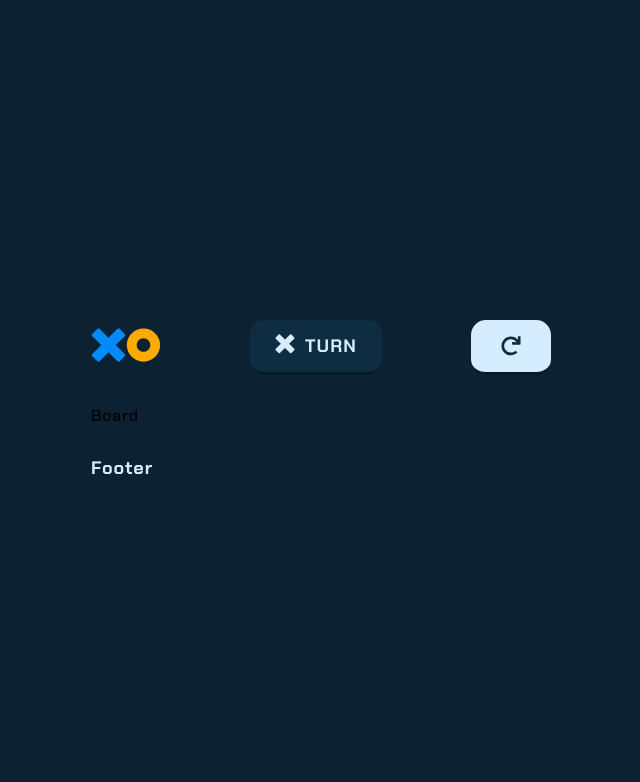
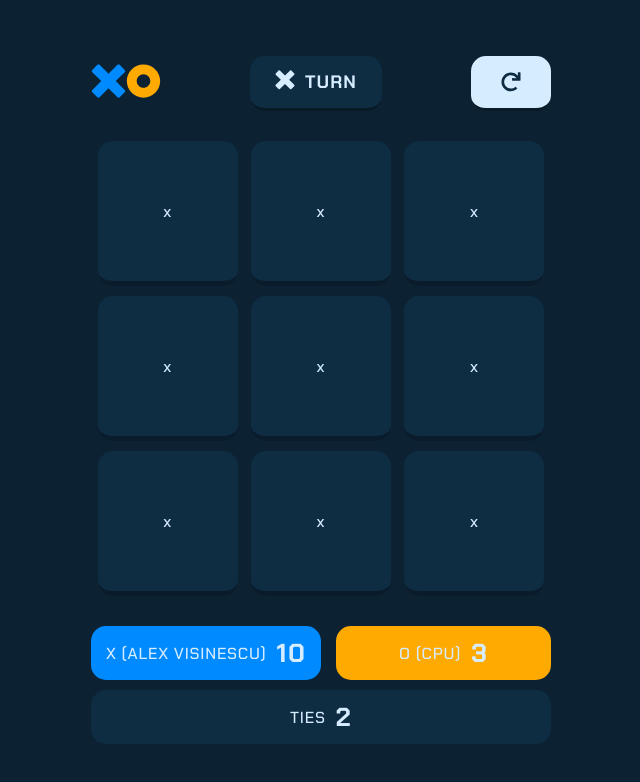
Before and after one commit to Roland-Mehes/TicTacToe-REACT, a React (Vite) app: page /TicTacToe in a window 1280 px wide. Shown: the top 782 px of the page, without its empty margins (319-959 px from the left). Built offline with nearby package versions, Linux system fonts and the light colour scheme.

Commit message:
add TicTacToe (main game) design with header and score display

```diff
--- a/src/components/MarkerSwitcher.jsx
+++ b/src/components/MarkerSwitcher.jsx
@@ -9,7 +9,6 @@ const MarkerSwitcher = () => {
   const handleActiveButton = (marker) => {
     setActiveButton(marker);
   };
-  console.log('render is :' + activeButton);
 
   return (
     <div className={styles.mainContainer}>
--- a/src/index.css
+++ b/src/index.css
@@ -45,6 +45,7 @@ h3 {
 }
 
 body {
+  color: var(--special-color);
   font-size: 16px;
   letter-spacing: 0.8px;
   font-weight: var(--ff-medium);
--- a/src/pages/game/components/Board.jsx
+++ /dev/null
@@ -1,7 +0,0 @@
-import React from 'react';
-
-const Board = () => {
-  return <div>Board</div>;
-};
-
-export default Board;
--- /dev/null
+++ b/src/pages/game/components/Board/Board.jsx
@@ -0,0 +1,18 @@
+import React from 'react';
+import styles from './board.module.css';
+
+const Board = () => {
+  const boardCells = Array(9).fill('x');
+
+  return (
+    <div className={styles.cellContainer}>
+      {boardCells.map((cell, idx) => (
+        <div className={styles.cell} key={idx}>
+          {cell}
+        </div>
+      ))}
+    </div>
+  );
+};
+
+export default Board;
--- /dev/null
+++ b/src/pages/game/components/Board/board.module.css
@@ -0,0 +1,18 @@
+.cellContainer {
+  display: grid;
+  grid-template-columns: repeat(3, 1fr);
+  row-gap: 10px;
+  justify-items: center;
+}
+
+.cell {
+  width: 120px;
+  aspect-ratio: 1;
+  padding: 10px;
+  border-radius: 15px;
+  background-color: var(--secondary-bg-color);
+  border-bottom: 5px solid #0a1c2c;
+  display: grid;
+  align-items: center;
+  justify-content: center;
+}
--- /dev/null
+++ b/src/pages/game/components/Footer/Footer.jsx
@@ -0,0 +1,25 @@
+import React from 'react';
+import styles from './footer.module.css';
+import X from '../../../../assets/X';
+import O from '../../../../assets/O';
+
+const Footer = () => {
+  return (
+    <div className={styles.mainContainer}>
+      <div className={styles.scoreContainer}>
+        <div className={styles.firstPlayer}>
+          X (ALEX VISINESCU) <h2>10</h2>
+        </div>
+        <div className={styles.secondPlayer}>
+          O (CPU) <h2>3</h2>
+        </div>
+      </div>
+
+      <div className={styles.tieContainer}>
+        TIES <h2>2</h2>
+      </div>
+    </div>
+  );
+};
+
+export default Footer;
--- /dev/null
+++ b/src/pages/game/components/Footer/footer.module.css
@@ -0,0 +1,40 @@
+.mainContainer {
+  display: grid;
+  align-items: center;
+  row-gap: 10px;
+}
+
+.scoreContainer {
+  display: flex;
+  gap: 15px;
+}
+
+.firstPlayer,
+.secondPlayer {
+  padding: 10px 15px;
+  border-radius: 15px;
+  width: 100%;
+  display: flex;
+  align-items: center;
+  justify-content: center;
+  gap: 10px;
+  text-wrap: nowrap;
+}
+
+.firstPlayer {
+  background-color: var(--primary-blue);
+}
+
+.secondPlayer {
+  background-color: var(--primary-orange);
+}
+
+.tieContainer {
+  display: flex;
+  justify-content: center;
+  align-items: center;
+  border-radius: 15px;
+  background-color: var(--secondary-bg-color);
+  padding: 10px 0px;
+  gap: 10px;
+}
--- a/src/pages/game/components/gameHeader.jsx
+++ b/src/pages/game/components/GameHeader/gameHeader.jsx
@@ -1,7 +1,7 @@
 import React from 'react';
-import X from '../../../assets/X';
-import O from '../../../assets/O';
-import Restart from '../../../assets/Restart';
+import X from '../../../../assets/X';
+import O from '../../../../assets/O';
+import Restart from '../../../../assets/Restart';
 import styles from './gameHeader.module.css';
 
 const GameHeader = () => {
--- a/src/pages/game/game.jsx
+++ b/src/pages/game/game.jsx
@@ -1,7 +1,8 @@
 import React from 'react';
 import styles from './game.module.css';
-import Board from './components/Board';
-import GameHeader from './components/gameHeader';
+import Board from './components/Board/Board';
+import GameHeader from './components/GameHeader/gameHeader';
+import Footer from './components/Footer/Footer';
 
 const Game = () => {
   return (
@@ -10,7 +11,7 @@ const Game = () => {
         <GameHeader></GameHeader>
       </div>
       <Board></Board>
-      <h3>Footer</h3>
+      <Footer />
     </div>
   );
 };
```
Also changed, not shown: src/pages/game/components/GameHeader/gameHeader.module.css (renamed from src/pages/game/components/gameHeader.module.css).
